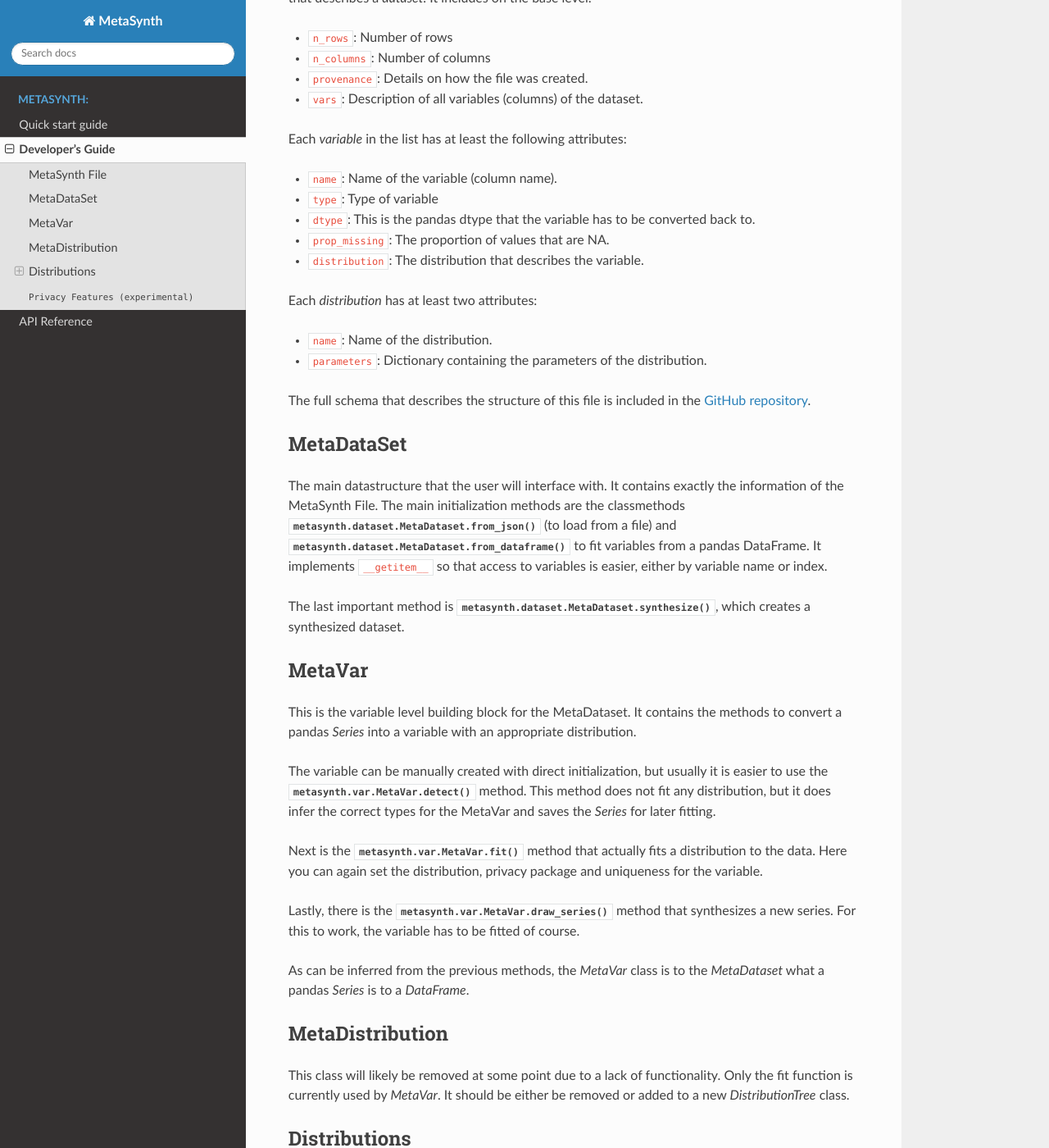
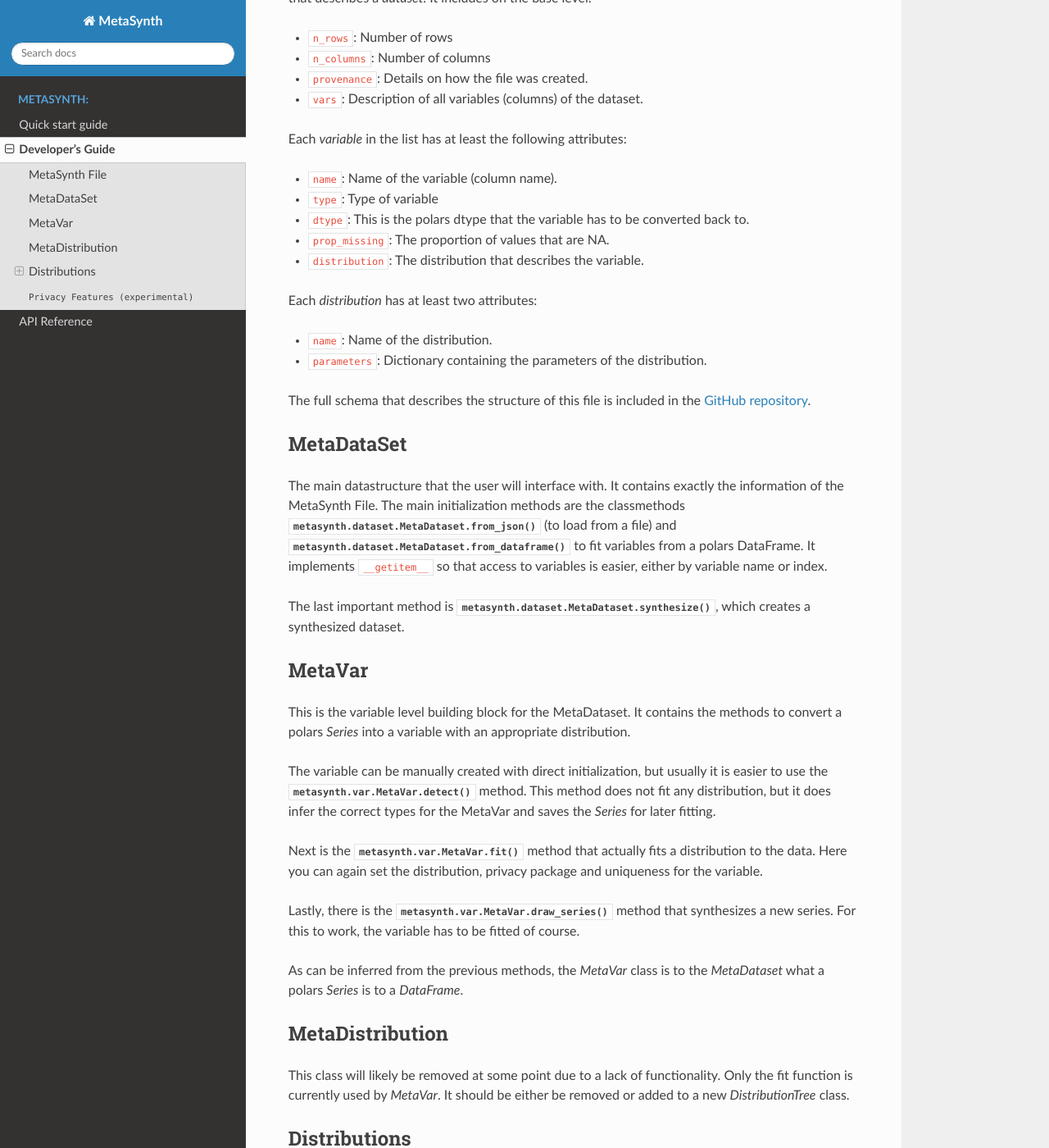
Before and after one commit to sodascience/metasyn, a Sphinx documentation site: the page built from docs/source/developer.rst, in a window 1280 px wide and 1400 px high, scrolled down 326 px. Shown: the whole window at 82% size. Built offline with Sphinx 7.4.7 and the Read the Docs theme 2.0.0, drawn with Linux system fonts in a browser that asks for light colours.

Commit message:
Update documentation on polars

```diff
--- a/docs/source/developer.rst
+++ b/docs/source/developer.rst
@@ -19,7 +19,7 @@
 
 * ``name``: Name of the variable (column name).
 * ``type``: Type of variable
-* ``dtype``: This is the pandas dtype that the variable has to be converted back to.
+* ``dtype``: This is the polars dtype that the variable has to be converted back to.
 * ``prop_missing``: The proportion of values that are NA.
 * ``distribution``: The distribution that describes the variable.
 
@@ -37,14 +37,14 @@
 The main datastructure that the user will interface with. It contains exactly the information of the MetaSynth File. The main
 initialization methods are the classmethods :meth:`metasynth.dataset.MetaDataset.from_json` (to load from a file) and
 :meth:`metasynth.dataset.MetaDataset.from_dataframe` to fit variables from a
-pandas DataFrame. It implements ``__getitem__`` so that access to variables is easier, either by variable name or index.
+polars DataFrame. It implements ``__getitem__`` so that access to variables is easier, either by variable name or index.
 
 The last important method is :meth:`metasynth.dataset.MetaDataset.synthesize`, which creates a synthesized dataset.
 
 MetaVar
 -------
 
-This is the variable level building block for the MetaDataset. It contains the methods to convert a pandas `Series` into a
+This is the variable level building block for the MetaDataset. It contains the methods to convert a polars `Series` into a
 variable with an appropriate distribution.
 
 The variable can be manually created with direct initialization, but usually it is easier to use the
@@ -57,7 +57,7 @@
 Lastly, there is the :meth:`metasynth.var.MetaVar.draw_series` method that synthesizes a new series. For this to work,
 the variable has to be fitted of course.
 
-As can be inferred from the previous methods, the `MetaVar` class is to the `MetaDataset` what a pandas `Series` is to a
+As can be inferred from the previous methods, the `MetaVar` class is to the `MetaDataset` what a polars `Series` is to a
 `DataFrame`.
 
 MetaDistribution
--- a/docs/source/index.rst
+++ b/docs/source/index.rst
@@ -6,7 +6,7 @@
 Welcome to MetaSynth's documentation!
 =====================================
 
-MetaSynth is a package for generating statistical metadata from Pandas dataframes and creating synthetic data from this metadata.
+MetaSynth is a package for generating statistical metadata from polars (or pandas) dataframes and creating synthetic data from this metadata.
 
 It can be used when private datasets cannot be shared directly. By creating a synthetic dataset,
 the data is safeguarded against the risk of disclosure. On the scale of disclosure/utilitly as defined
@@ -15,7 +15,7 @@
 should bear statistical/univariate resemblence to the original dataset, but the relationships between
 the columns in the dataset is lost.
 
-To create a metadata file for your dataset, you need to create a Pandas dataframe. For a simple example
+To create a metadata file for your dataset, you need to create a polars dataframe. For a simple example
 see the :doc:`quick_start`.
 
 
```
Also changed, not shown: README.md (+16 -10 lines), docs/source/quick_start.rst (+14 -17 lines), 1 other file.
